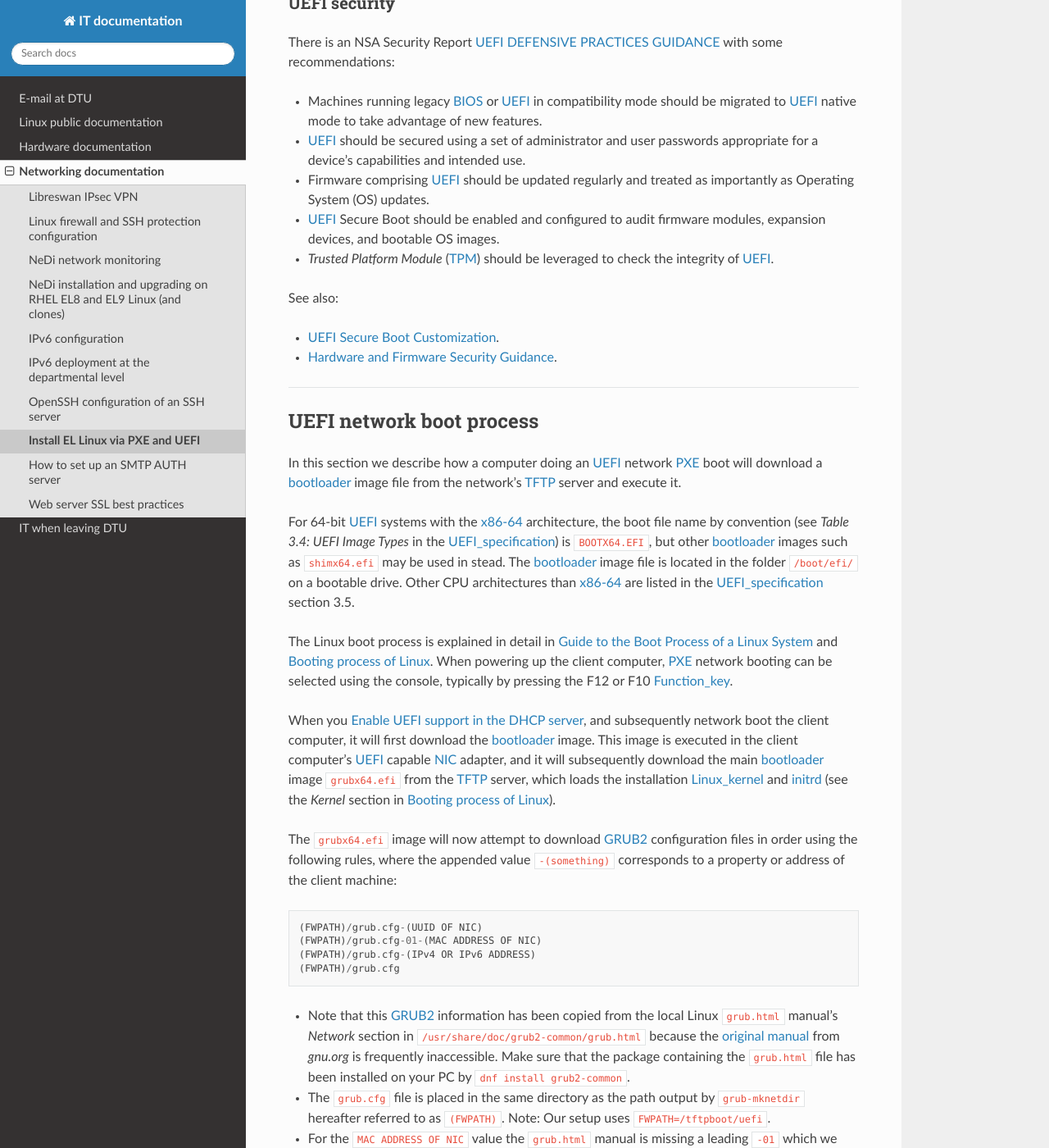
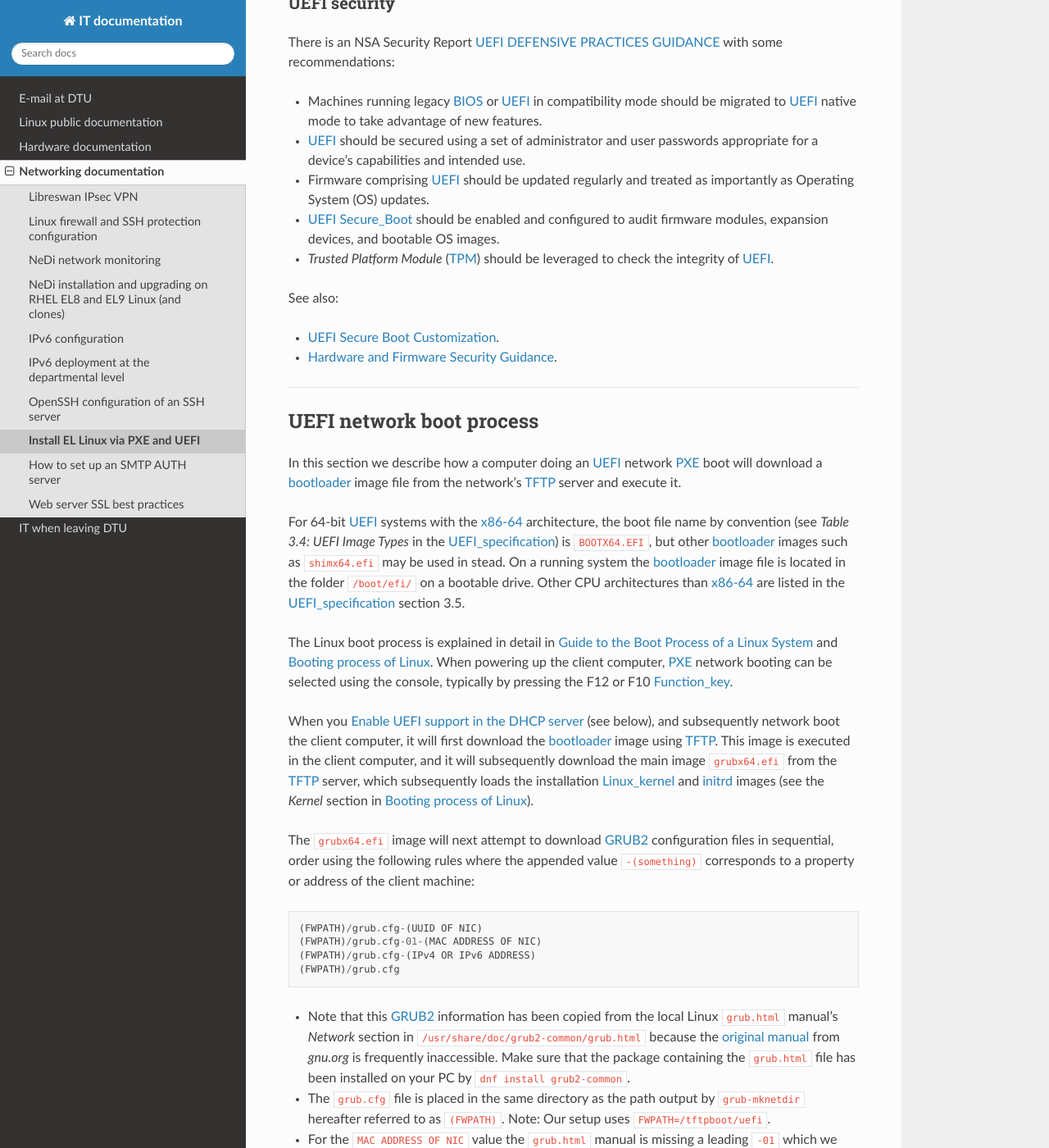
Before and after one commit to OleHolmNielsen/ITwiki, a Sphinx documentation site: the page built from docs/PXE_and_UEFI.rst, in a window 1280 px wide and 1400 px high, scrolled down 1313 px. Shown: the whole window at 82% size. Built offline with Sphinx 7.4.7 and the Read the Docs theme 3.1.0, drawn with Linux system fonts in a browser that asks for light colours; some of the changed text lies outside the part shown.

Commit message:
Minor edits

```diff
--- a/docs/PXE_and_UEFI.rst
+++ b/docs/PXE_and_UEFI.rst
@@ -38,7 +39,7 @@ with some recommendations:
 * Machines running legacy BIOS_ or UEFI_ in compatibility mode should be migrated to UEFI_ native mode to take advantage of new features.
 * UEFI_ should be secured using a set of administrator and user passwords appropriate for a device’s capabilities and intended use.
 * Firmware comprising UEFI_ should be updated regularly and treated as importantly as Operating System (OS) updates.
-* UEFI_ Secure Boot should be enabled and configured to audit firmware modules, expansion devices, and bootable OS images.
+* UEFI_ Secure_Boot_ should be enabled and configured to audit firmware modules, expansion devices, and bootable OS images.
 * *Trusted Platform Module* (TPM_) should be leveraged to check the integrity of UEFI_.
 
 See also:
@@ -79,7 +80,7 @@ from the network's TFTP_ server and execute it.
 For 64-bit UEFI_ systems with the x86-64_ architecture,
 the boot file name by convention (see *Table 3.4: UEFI Image Types* in the UEFI_specification_) is ``BOOTX64.EFI``,
 but other bootloader_ images such as ``shimx64.efi`` may be used in stead.
-The bootloader_ image file is located in the folder ``/boot/efi/`` on a bootable drive.
+On a running system the bootloader_ image file is located in the folder ``/boot/efi/`` on a bootable drive.
 Other CPU architectures than x86-64_ are listed in the UEFI_specification_ section 3.5.
 
 The Linux boot process is explained in detail in
@@ -88,16 +89,16 @@ and `Booting process of Linux <https://en.wikipedia.org/wiki/Booting_process_of_
 When powering up the client computer, PXE_ network booting can be selected using the console,
 typically by pressing the F12 or F10 Function_key_.
 
-When you :ref:`DHCP_server_UEFI_configuration`,
+When you :ref:`DHCP_server_UEFI_configuration` (see below),
 and subsequently network boot the client computer,
-it will first download the bootloader_ image.
-This image is executed in the client computer's UEFI_ capable NIC_ adapter,
-and it will subsequently download the main bootloader_ image ``grubx64.efi`` from the TFTP_ server,
-which loads the installation Linux_kernel_ and initrd_
+it will first download the bootloader_ image using TFTP_.
+This image is executed in the client computer,
+and it will subsequently download the main image ``grubx64.efi`` from the TFTP_ server,
+which subsequently loads the installation Linux_kernel_ and initrd_ images
 (see the *Kernel* section in `Booting process of Linux <https://en.wikipedia.org/wiki/Booting_process_of_Linux>`_).
 
-The ``grubx64.efi`` image will now attempt to download GRUB2_ configuration files in order using the following rules,
-where the appended value ``-(something)`` corresponds to a property or address of the client machine::
+The ``grubx64.efi`` image will next attempt to download GRUB2_ configuration files in sequential,
+order using the following rules where the appended value ``-(something)`` corresponds to a property or address of the client machine::
 
   (FWPATH)/grub.cfg-(UUID OF NIC)
   (FWPATH)/grub.cfg-01-(MAC ADDRESS OF NIC)
```
Also changed, not shown: other parts of docs/PXE_and_UEFI.rst (+7 -6 lines).
